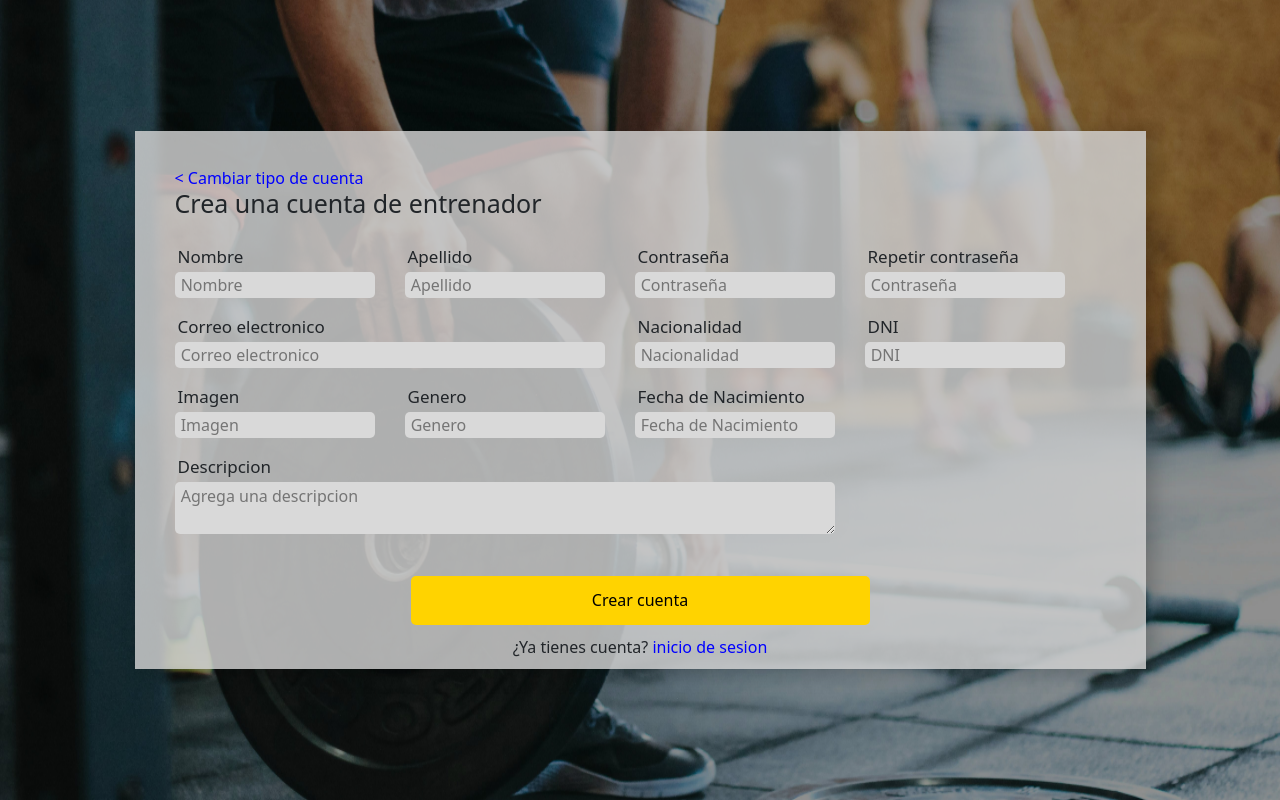
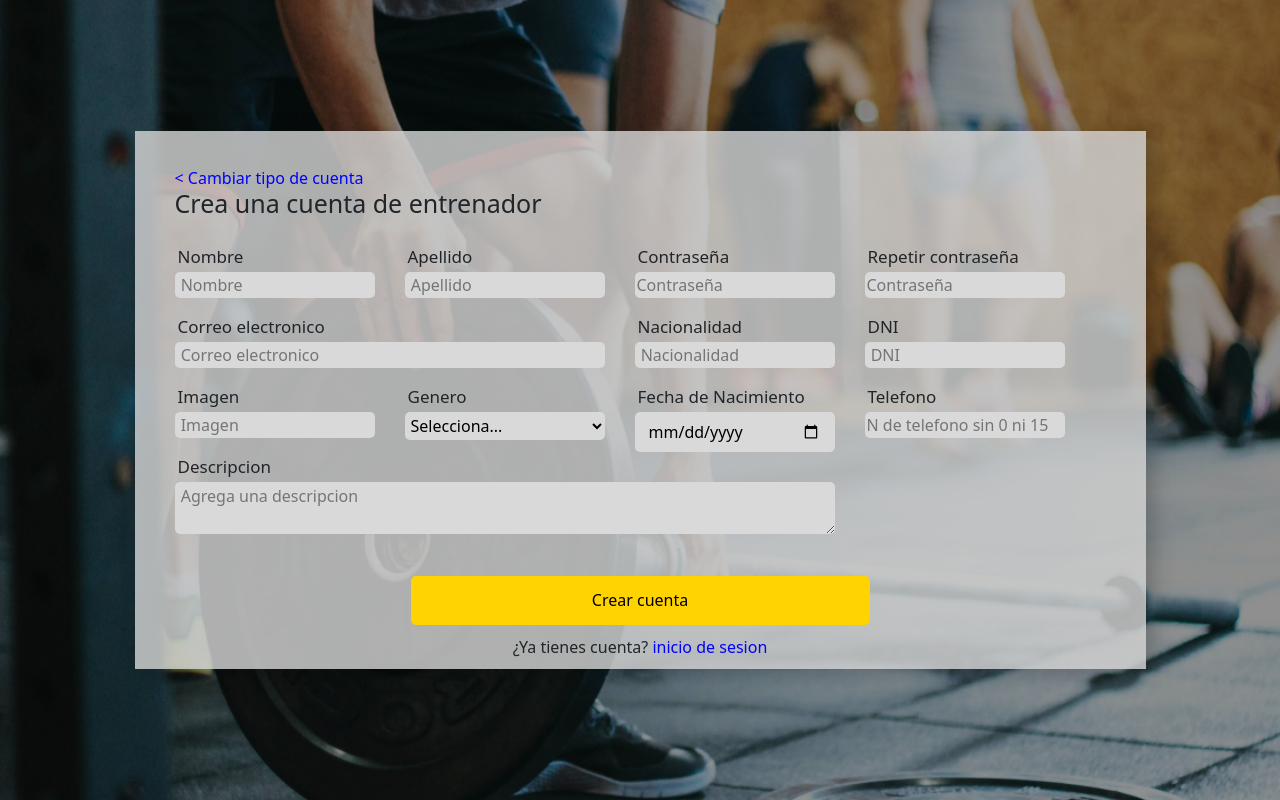
Before and after one commit to cls315/PF-fitEvolution, a React (Vite) app in the folder Frontend/: page /registertrainer in a window 1280 px wide. Built offline with nearby package versions, Linux system fonts and the light colour scheme.

Commit message:
formTrainer

```diff
--- a/Frontend/package.json
+++ b/Frontend/package.json
@@ -12,10 +12,12 @@
   },
   "dependencies": {
     "axios": "^1.4.0",
-    "boostrap": "^2.0.0",
     "bootstrap": "^5.3.2",
     "react": "^18.2.0",
+    "react-bootstrap": "^2.9.1",
+    "react-bootstrap-icons": "^1.10.3",
     "react-dom": "^18.2.0",
+    "react-hook-form": "^7.48.2",
     "react-icons": "^4.12.0",
     "react-redux": "^8.0.5",
     "react-router-dom": "^6.11.1",
--- a/Frontend/src/views/registerTrainer/registerTrainer.component.jsx
+++ b/Frontend/src/views/registerTrainer/registerTrainer.component.jsx
@@ -3,26 +3,65 @@
 //Commons imports
 import {useNavigate} from 'react-router-dom';
 import { useState } from 'react';
-//Styles
+import validate from './validate'    //Styles
 import style from "./registerTrainer.module.css";
-
+import axios from "axios";
 
 
 function RegisterTrainer() {
-    const navigate = useNavigate();
-    const handleChange = (e) => {
-    }
-
-    const [errors, setErrors] = useState({})
-
-    const handleSubmit = (e) => {}
-
     const volverInicio = () => {
         navigate('/login');
     };
     const changeAccount=()=>{
         navigate('/select');
     }
+    const navigate = useNavigate();
+    const [errors, setErrors] = useState({})
+    const [form,setForm]= useState({
+            forename:"",
+            surname:"",
+            password:"",
+            repeatpassword:"",
+            image:"",
+            email:"",
+            phoneN:"",
+            nationality:"",
+            dateOfBirth:null,
+            dni:"",
+            gender:"",
+            description:""
+        })
+      console.log(form)
+            const handleChange = (e) => {
+                const  property = e.target.name
+                const  value  = e.target.value;
+
+                setForm((previo) => {
+                    const newS = {
+                         ...previo,
+                    [property]: value
+                };
+                    setErrors(validate(newS));
+                    return newS;
+                });
+
+            };
+        const handleSubmit = async (e) => {
+            e.preventDefault();
+            const checkErr = validate(form)
+            if (Object.values(checkErr).some(error => error)) {
+                alert("DEBÉS COMPLETAR TODOS LOS CAMPOS!");
+                return;
+            }
+    alert(`seguro quiere crear el Entrenador ${form.forename} ${""} ${form.surname}?`)
+    try {
+
+        await axios.post("http://localhost:3001/fitevolution/trainers", form)
+    } catch (error) {
+        console.error("Error al enviar el formulario:", error)
+    }
+    }
+
 
         return (<div className={style.conteinerRegister}>
             <div className={style.menuregister}>
@@ -34,67 +73,78 @@ function RegisterTrainer() {
                     <form className={style.RegForms} onSubmit={handleSubmit}>
                         <div className={style.labelform1}>
                             <label className={style.label1}> Nombre</label>
-                        <input placeholder=" Nombre" className={style.inputNom} name="forename" onChange={handleChange} />
-                        <p className={style.p1}>{errors.forename}</p>
+                            <input placeholder=" Nombre" className={style.inputNom} name="forename" onChange={handleChange}  />
+                            {errors.forename &&<p className={style.p1}>{errors.forename}</p>}
                         </div>
                         <div className={style.labelform1}>
                             <label className={style.label1}> Apellido</label>
                             <input placeholder=" Apellido" className={style.inputNom} name="surname" onChange={handleChange} />
-                        <p className={style.p1}>{errors.surname}</p>
+                            {errors.surname &&<p className={style.p1}>{errors.surname}</p>}
                         </div>
                         <div className={style.labelform1}>
                             <label className={style.label1}> Contraseña</label>
-                        <input placeholder=" Contraseña" className={style.inputNom} name="password" onChange={handleChange} />
-                        <p className={style.p1}>{errors.password}</p>
+                            <input placeholder="Contraseña" className={style.inputNom} name="password" type="password" onChange={handleChange} />
+                            {errors.password && <p className={style.p1}>{errors.password}</p>}
                         </div>
                         <div className={style.labelform1}>
                             <label className={style.label1}> Repetir contraseña</label>
-                        <input placeholder=" Contraseña" className={style.inputNom} name="repeatpassword" onChange={handleChange} />
-                        <p className={style.p1}>{errors.repeatpassword}</p>
+                            <input placeholder="Contraseña" className={style.inputNom} name="repeatpassword" type="password" onChange={handleChange} />
+                            {errors.repeatpassword &&<p className={style.p1}>{errors.repeatpassword}</p>}
                         </div>
                         <div className={style.labelCorreo}>
                             <label className={style.label1}> Correo electronico</label>
                             <input placeholder=" Correo electronico" className={style.inputCorreo} name="email" onChange={handleChange} />
-                        <p className={style.p1}>{errors.email}</p>
+                        { errors.email &&<p className={style.p1}>{errors.email}</p>}
                         </div>
+
                         <div className={style.labelform1}>
                             <label className={style.label1}> Nacionalidad</label>
-                        <input placeholder=" Nacionalidad" className={style.inputNom} name="nacionalidad" onChange={handleChange} />
-                        <p className={style.p1}>{errors.repeatpassword}</p>
+                            <input  placeholder=" Nacionalidad" className={style.inputNom} name="nationality" onChange={handleChange} />
+                            {errors.nationality && <p className={style.p1}>{errors.nationality}</p>}
                         </div>
                         <div className={style.labelform1}>
                             <label className={style.label1}> DNI</label>
                             <input placeholder=" DNI" className={style.inputNom} name="dni" onChange={handleChange} />
-                        <p className={style.p1}>{errors.repeatpassword}</p>
+                            {errors.dni && <p className={style.p1}>{errors.dni}</p>}
                         </div>
 
                         <div className={style.labelform1}>
                             <label className={style.label1}> Imagen</label>
                             <input placeholder=" Imagen" className={style.inputNom} name="image" onChange={handleChange} />
-                        <p className={style.p1}>{errors.image}</p>
+                            {errors.image && <p className={style.p1}>{errors.image}</p>}
                         </div>
                         <div className={style.labelform1}>
                             <label className={style.label1}> Genero</label>
-                        <input placeholder=" Genero" className={style.inputNom} name="genero" onChange={handleChange} />
-                        <p className={style.p1}>{errors.genero}</p>
+                            <select placeholder="Genero" className={style.inputNom} name="gender" onChange={handleChange}>
+                            <option value="">Selecciona...</option>
+                        <option value="Masculino">Masculino</option>
+                        <option value="Femenino">Femenino</option>
+                        <option value="Otro">Otro</option>
+                            </select>
+                        {errors.gender && <p className={style.p1}>{errors.gender}</p>}
                         </div>
 
                         <div className={style.labelform1}>
                             <label className={style.label1}> Fecha de Nacimiento</label>
-                        <input placeholder=" Fecha de Nacimiento" className={style.inputNom} name="dateofbird" onChange={handleChange} />
-                        <p className={style.p1}>{errors.dateofbird}</p>
+                            <input placeholder=" Fecha de Nacimiento" className={style.inputFec} type='date' name="dateOfBirth" onChange={handleChange} />
+                            {errors.dateOfBirth && <p className={style.p1}>{errors.dateOfBirth}</p>}
+                        </div>
+                        <div className={style.labelform1}>
+                            <label className={style.label1}> Telefono</label>
+                            <input  placeholder="N de telefono sin 0 ni 15" className={style.inputNom} name="phoneN" onChange={handleChange} />
+                            {errors.phoneN && <p className={style.p1}>{errors.phoneN}</p>}
                         </div>
                         <div className={style.labelDescription}>
                             <label className={style.label1}> Descripcion</label>
                             <textarea placeholder=" Agrega una descripcion" type='string' className={style.inputDescription} name="description" onChange={handleChange}/>
-                        <p className={style.p1}>{errors.description}</p>
+                            {errors.description && <p className={style.p1}>{errors.description}</p>}
                         </div>
                     </form >
 
+                <div className={style.titleInf}>
+                    <button className={style.btCreateAccount} onClick={handleSubmit}>Crear cuenta</button>
+                <span >¿Ya tienes cuenta?  <button onClick={volverInicio} className={style.spanButton}> inicio de sesion</button></span>
                 </div>
-            <div className={style.titleInf}>
-                <button className={style.btCreateAccount}>Crear cuenta</button>
-            <span >¿Ya tienes cuenta?  <button onClick={volverInicio} className={style.spanButton}> inicio de sesion</button></span>
                 </div>
             </div>
         </div>)
--- a/Frontend/src/views/registerTrainer/registerTrainer.module.css
+++ b/Frontend/src/views/registerTrainer/registerTrainer.module.css
@@ -84,11 +84,19 @@
         padding: 2px;
     }
 
-
+    .inputFec{
+        width: 200px;
+        height: 40px;
+        border-radius: 5px;
+        background: #D9D9D9;
+        border: 5px;
+        color: black;
+        padding: 14px;
+    }
     .p1 {
-        margin: 0px;
+        /* margin: 0px; */
         color: rgb(255, 4, 4);
-        font-size: 1em;
+        font-size: 8px;
         font-weight: 600
     }
 
--- /dev/null
+++ b/Frontend/src/views/registerTrainer/validate.js
@@ -0,0 +1,92 @@
+export default function validate(state){
+  console.log(state)
+  const errors={}
+
+    if(!state.forename)
+        errors.forename='El campo es requerido';
+    if(state.forename.length < 2 || state.forename.length > 50)
+        errors.forename= 'La longitud del campo debe estar entre 2 y 50 caracteres';
+    if(!/^[a-zA-ZáéíóúüñÁÉÍÓÚÜÑ\s]+$/u.test(state.forename))
+        errors.forename = 'Solo se permiten letras en este campo';
+
+
+    if(!state.surname)
+        errors.surname='El campo es requerido';
+    if(state.surname.length < 2 || state.surname.length > 50)
+        errors.surname= 'La longitud del campo debe estar entre 2 y 50 caracteres';
+    if(!/^[a-zA-ZáéíóúüñÁÉÍÓÚÜÑ\s]+$/u.test(state.surname))
+        errors.surname = 'Solo se permiten letras en este campo';
+
+    if(!state.image){
+        errors.image= 'El campo imagen debe ser completado.';
+      }else if(!/^(?:([^:/?#]+):)?(?:([^/?#]*))?([^?#]*\.(?:jpg|gif|png|webp))(?:\?([^#]*))?(?:#(.*))?$/gm.test(state.image)){
+        errors.image= 'Imagen es invalido: debe ser una url de imagen.';
+      };
+
+    if(!state.email)
+      errors.email='El email es obligatorio';
+        const regEx = /^[^@ ]+@[^@ ]+\.[^@ .]{2,}$/;
+    if(!regEx.test(state.email))
+      errors.email='Ingresa una dirección de correo electrónico válida';
+
+      if(!state.phoneN) {
+        errors.phoneN = 'El número de teléfono es obligatorio';
+      }
+
+      const regEx2 = /^\(?(\d{3})\)?[-]?(\d{3})[-]?(\d{4})$/;
+      if(!regEx2.test(state.phoneN)) {
+        errors.phoneN = 'Ingresa un número de teléfono válido, sin 0 ni 15';
+      }
+
+      const nationality = state.nationality
+      if(!nationality)
+          errors.nationality='El campo es requerido';
+      if(nationality.length < 2 || nationality.length > 50)
+          errors.nationality= 'La longitud del campo debe estar entre 2 y 50 caracteres';
+      if(!/^[a-zA-ZáéíóúüñÁÉÍÓÚÜÑ\s]+$/u.test(nationality))
+          errors.nationality = 'Solo se permiten letras en este campo';
+
+
+
+      if(!state.dateOfBirth) {
+        errors.dateOfBirth='La fecha de nacimiento es obligatoria';
+      }
+
+      const date = new Date(state.dateOfBirth);
+
+      if(!(date instanceof Date && !isNaN(date))) {
+        errors.dateOfBirth='Por favor, introduce una fecha de nacimiento válida';
+      }
+        const dni = state.dni
+        if(!dni) {
+                errors.dni='El DNI es obligatorio';
+              }
+              if(isNaN(dni)) {
+                errors.dni='Ingresa un número de DNI válido';
+              }
+              if(!Number.isInteger(parseFloat(dni))) {
+                errors.dni='El DNI debe ser numérico';
+              }
+              if(dni.length < 7 || dni.length > 9) {
+                errors.dni='El DNI debe tener entre 7 y 9 dígitos';
+              }
+
+        if(!state.gender) errors.gender="debes seleccionar una opción"
+              const description = state.description
+        if(!description) errors.description="debes completar este campo"
+        if(description.length >200) errors.description="200 carácteres máximo"
+            const passw = state.password
+            console.log(passw)
+        if(!passw) {
+            errors.password = 'La contraseña es obligatoria';
+          } else if(passw.length < 6 || passw.search(/[A-Z]/) < 0 || passw.search(/[$&+,:;=?@#|'<>.^*()%!-]/) < 0) {
+            errors.password = 'La contraseña debe tener al menos 6 caracteres, una mayúscula y un símbolo';
+          }
+        console.log(errors.password)
+          if (!state.repeatpassword) {
+            errors.repeatpassword = 'Por favor confirma tu contraseña';
+          } else if (state.repeatpassword !== state.password) {
+            errors.repeatpassword = 'Las contraseñas no coinciden';
+          }
+    return errors;
+        }
```
Also changed, not shown: 1 other file (tests, documents, lock files or other folders). Lines whose indentation alone changed are shown as unchanged.
